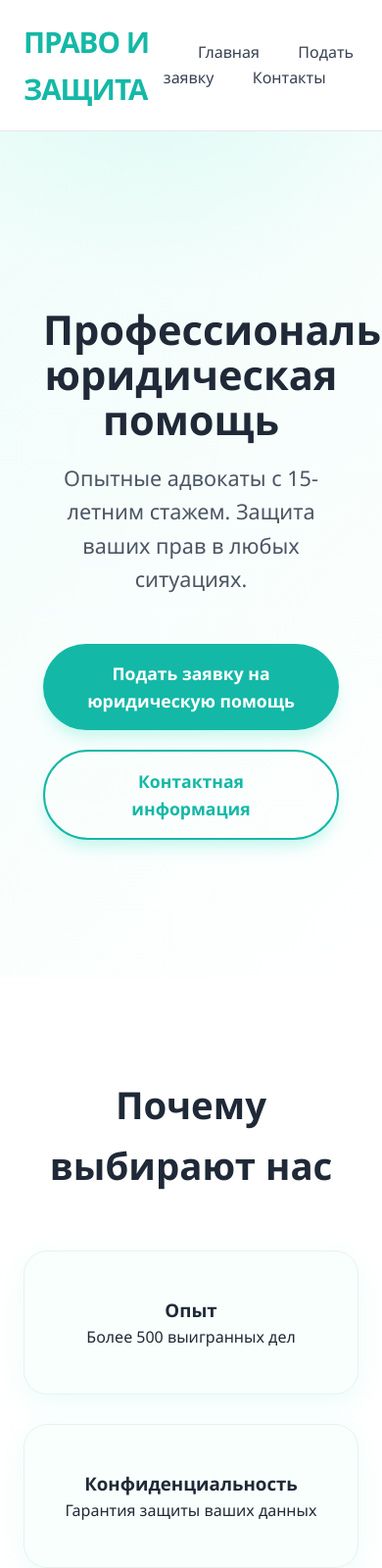
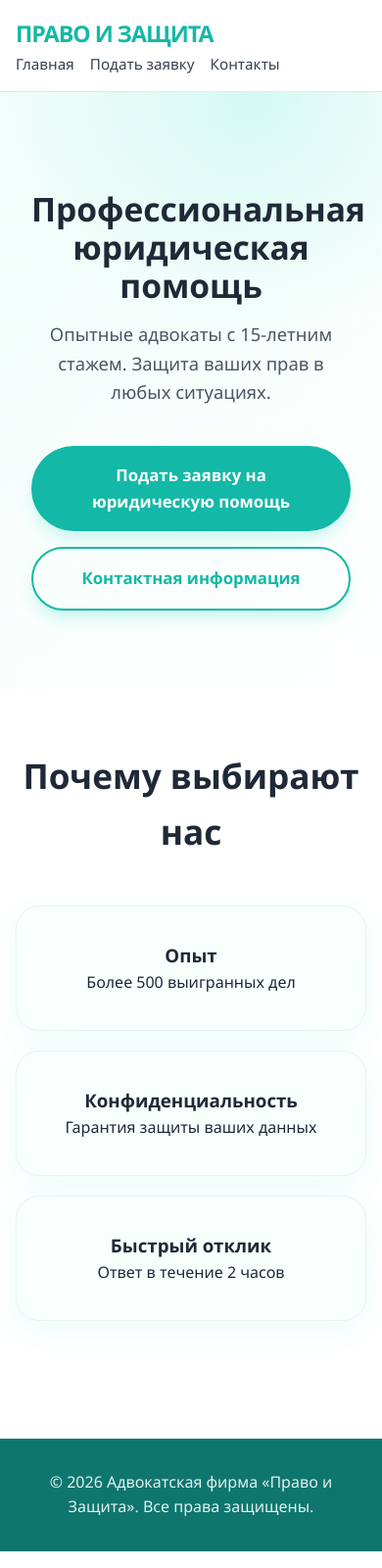
Before and after one commit to werrrrrzx/saitekDimochki1, a plain HTML site: page index.html in a window 390 px wide. Shown: the top 1600 px of the page at 98% size. Drawn offline with Linux system fonts and the light colour scheme.

Commit message:
Add files via upload

```diff
--- a/style.css
+++ b/style.css
@@ -1,4 +1,4 @@
-/* style.css - Современный мятно-зелёный дизайн */
+/* style.css - Современный мятно-зелёный дизайн + Отличная мобильная адаптация */
 * {
     margin: 0;
     padding: 0;
@@ -15,50 +15,56 @@ body {
 .container {
     max-width: 1200px;
     margin: 0 auto;
-    padding: 0 24px;
+    padding: 0 20px;
 }
 
 /* Header */
 header {
-    background: rgba(255, 255, 255, 0.95);
+    background: rgba(255, 255, 255, 0.97);
     backdrop-filter: blur(12px);
     border-bottom: 1px solid #e5e7eb;
     position: sticky;
     top: 0;
     z-index: 100;
-    padding: 1.2rem 0;
+    padding: 1rem 0;
 }
 
 header .container {
     display: flex;
     justify-content: space-between;
     align-items: center;
+    flex-wrap: wrap;
 }
 
 .logo {
-    font-size: 1.85rem;
+    font-size: 1.7rem;
     font-weight: 700;
     letter-spacing: -1px;
     color: #14B8A6;
 }
 
+nav {
+    display: flex;
+    gap: 1.5rem;
+}
+
 nav a {
     color: #374151;
     text-decoration: none;
-    margin-left: 2.2rem;
     font-weight: 500;
     transition: color 0.3s;
+    white-space: nowrap;
 }
 
 nav a:hover {
     color: #14B8A6;
 }
 
-/* Главная страница */
+/* Главная */
 .hero {
     background: linear-gradient(135deg, #f0fdfa 0%, #ffffff 100%);
     text-align: center;
-    padding: 180px 20px 140px;
+    padding: 140px 20px 100px;
     position: relative;
     overflow: hidden;
 }
@@ -66,13 +72,12 @@ nav a:hover {
 .hero::before {
     content: '';
     position: absolute;
-    top: -50%;
-    right: -20%;
-    width: 600px;
-    height: 600px;
-    background: radial-gradient(circle, rgba(77, 229, 202, 0.15) 0%, transparent 70%);
+    top: -40%;
+    right: -30%;
+    width: 500px;
+    height: 500px;
+    background: radial-gradient(circle, rgba(77, 229, 202, 0.18) 0%, transparent 70%);
     border-radius: 50%;
-    z-index: 0;
 }
 
 .hero .container {
@@ -81,50 +86,47 @@ nav a:hover {
 }
 
 .hero h1 {
-    font-size: 3.4rem;
-    line-height: 1.1;
-    margin-bottom: 1.2rem;
-    color: #1F2937;
+    font-size: 2.8rem;
+    line-height: 1.15;
+    margin-bottom: 1rem;
 }
 
 .subtitle {
-    font-size: 1.35rem;
+    font-size: 1.25rem;
     max-width: 680px;
-    margin: 0 auto 3rem;
+    margin: 0 auto 2.5rem;
     color: #4B5563;
 }
 
 .buttons {
     display: flex;
-    gap: 20px;
+    gap: 18px;
     justify-content: center;
     flex-wrap: wrap;
 }
 
 .btn {
-    padding: 16px 40px;
+    padding: 16px 32px;
     font-size: 1.1rem;
     font-weight: 600;
-    border-radius: 9999px; /* сильно закруглённые кнопки */
+    border-radius: 9999px;
     text-decoration: none;
     transition: all 0.3s ease;
     display: inline-flex;
     align-items: center;
     justify-content: center;
-    min-width: 280px;
+    min-width: 260px;
     box-shadow: 0 10px 15px -3px rgba(77, 229, 202, 0.3);
 }
 
 .primary {
     background: #14B8A6;
     color: white;
-    border: none;
 }
 
 .primary:hover {
     background: #0F766E;
     transform: translateY(-4px);
-    box-shadow: 0 20px 25px -5px rgba(77, 229, 202, 0.4);
 }
 
 .secondary {
@@ -136,109 +138,92 @@ nav a:hover {
 .secondary:hover {
     background: #14B8A6;
     color: white;
-    transform: translateY(-4px);
 }
 
 /* Преимущества */
 .advantages {
-    padding: 100px 0;
-    background: #ffffff;
+    padding: 80px 0;
 }
 
 .advantages h2 {
     text-align: center;
-    margin-bottom: 3.5rem;
-    font-size: 2.4rem;
-    color: #1F2937;
+    margin-bottom: 3rem;
+    font-size: 2.2rem;
 }
 
 .grid {
     display: grid;
-    grid-template-columns: repeat(auto-fit, minmax(300px, 1fr));
-    gap: 30px;
+    grid-template-columns: repeat(auto-fit, minmax(280px, 1fr));
+    gap: 24px;
 }
 
 .card {
     background: #f8fffc;
-    padding: 2.8rem 2rem;
+    padding: 2.2rem 1.8rem;
     border-radius: 24px;
     text-align: center;
     box-shadow: 0 10px 30px rgba(77, 229, 202, 0.1);
     border: 1px solid #e6f4f1;
-    transition: all 0.4s ease;
+    transition: all 0.4s;
 }
 
 .card:hover {
-    transform: translateY(-12px);
-    box-shadow: 0 20px 40px rgba(77, 229, 202, 0.18);
+    transform: translateY(-10px);
 }
 
-/* Форма */
+/* Форма, Спасибо, Контакты */
 .form-page, .contacts-page, .thanks-page {
-    padding: 100px 0;
-    background: #ffffff;
+    padding: 80px 20px;
 }
 
 .form-page h1, .contacts-page h1, .thanks-page h1 {
+    font-size: 2.4rem;
     text-align: center;
-    margin-bottom: 1.5rem;
-    font-size: 2.6rem;
+    margin-bottom: 1.8rem;
 }
 
 .form-group {
-    margin-bottom: 2rem;
+    margin-bottom: 1.8rem;
 }
 
 label {
     display: block;
-    margin-bottom: 10px;
+    margin-bottom: 8px;
     font-weight: 600;
-    color: #374151;
 }
 
 input, textarea {
     width: 100%;
-    padding: 16px 20px;
+    padding: 15px 18px;
     border: 2px solid #e5e7eb;
     border-radius: 16px;
-    font-size: 1.1rem;
-    transition: all 0.3s;
+    font-size: 1.05rem;
     background: #f9fafb;
 }
 
 input:focus, textarea:focus {
     border-color: #14B8A6;
-    background: white;
-    outline: none;
     box-shadow: 0 0 0 4px rgba(77, 229, 202, 0.15);
 }
 
 /* Страница Спасибо */
 .thanks-card {
-    max-width: 720px;
+    max-width: 700px;
     margin: 0 auto;
-    padding: 70px 50px;
+    padding: 60px 30px;
     background: #f0fdfa;
     border-radius: 32px;
     text-align: center;
     box-shadow: 0 20px 40px rgba(77, 229, 202, 0.15);
 }
 
-.thanks-card h1 {
-    color: #14B8A6;
-    font-size: 2.8rem;
-    margin-bottom: 1.5rem;
-}
-
 /* Контакты */
 .contact-info {
     background: #f0fdfa;
-    padding: 50px;
+    padding: 40px 30px;
     border-radius: 24px;
-    margin: 40px 0;
-    font-size: 1.2rem;
-    line-height: 2.1;
-    border: 1px solid #e6f4f1;
+    margin: 30px 0;
+    font-size: 1.15rem;
 }
 
 /* Footer */
@@ -246,20 +231,84 @@ footer {
     background: #0F766E;
     color: #e0f2f1;
     text-align: center;
-    padding: 2.5rem 0;
-    margin-top: 80px;
+    padding: 2rem 20px;
+    margin-top: 60px;
 }
 
-/* Адаптивность */
+/* ==================== МОБИЛЬНАЯ АДАПТАЦИЯ ==================== */
 @media (max-width: 768px) {
+    .container {
+        padding: 0 16px;
+    }
+
+    header .container {
+        padding: 0 16px;
+    }
+
+    .logo {
+        font-size: 1.55rem;
+    }
+
+    nav {
+        gap: 1rem;
+    }
+
+    nav a {
+        font-size: 0.95rem;
+    }
+
+    .hero {
+        padding: 100px 16px 80px;
+    }
+
     .hero h1 {
-        font-size: 2.6rem;
+        font-size: 2.35rem;
     }
+
+    .subtitle {
+        font-size: 1.15rem;
+    }
+
     .buttons {
         flex-direction: column;
         align-items: center;
+        gap: 16px;
     }
+
     .btn {
         min-width: 100%;
+        padding: 17px 24px;
+        font-size: 1.05rem;
+    }
+
+    .advantages {
+        padding: 60px 0;
+    }
+
+    .grid {
+        grid-template-columns: 1fr;
+        gap: 20px;
+    }
+
+    .form-page, .contacts-page, .thanks-page {
+        padding: 60px 16px;
+    }
+
+    .thanks-card {
+        padding: 50px 24px;
+    }
+
+    .contact-info {
+        padding: 35px 24px;
     }
 }
+
+@media (max-width: 480px) {
+    .hero h1 {
+        font-size: 2.1rem;
+    }
+
+    .logo {
+        font-size: 1.45rem;
+    }
+}
```
